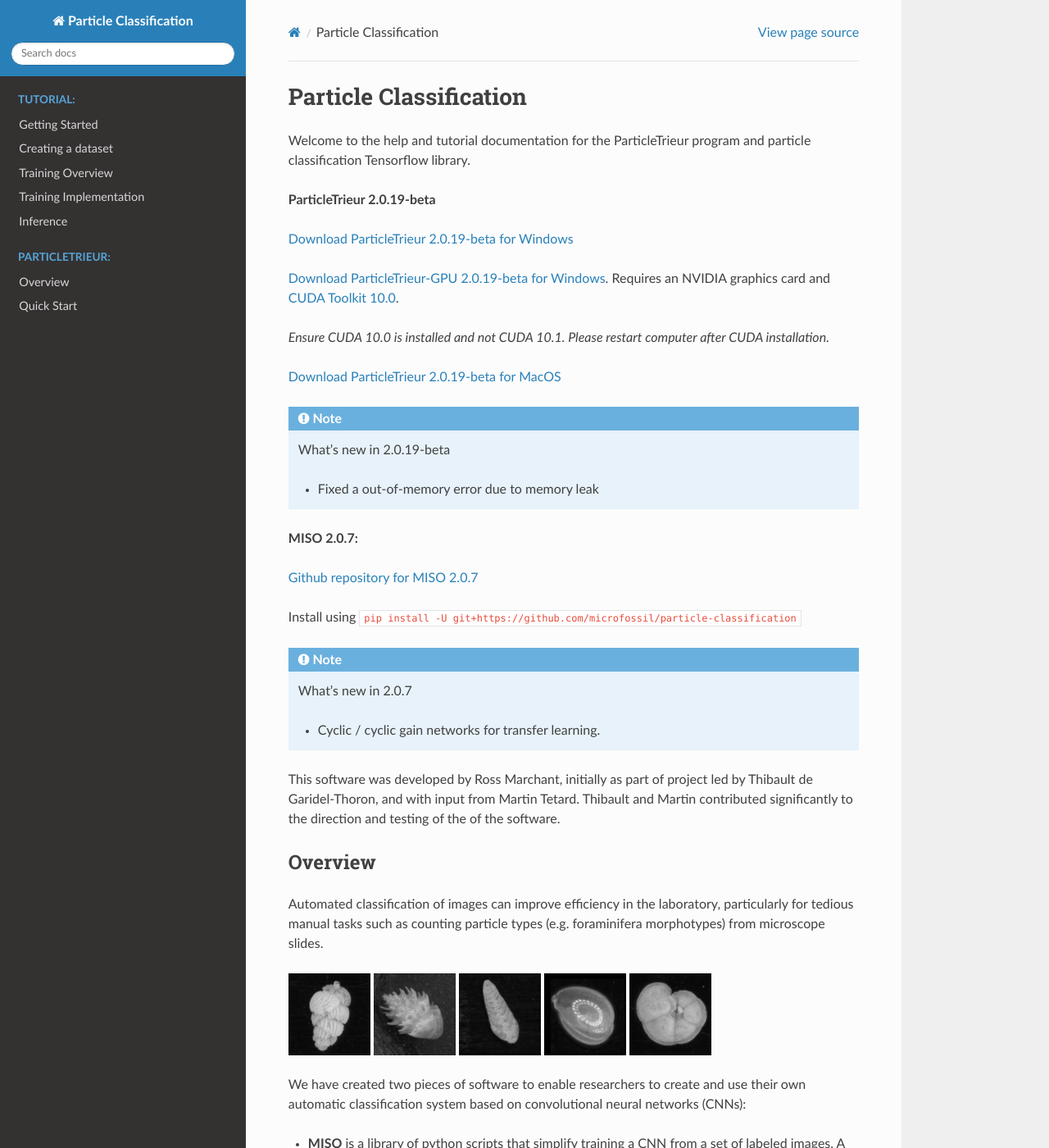
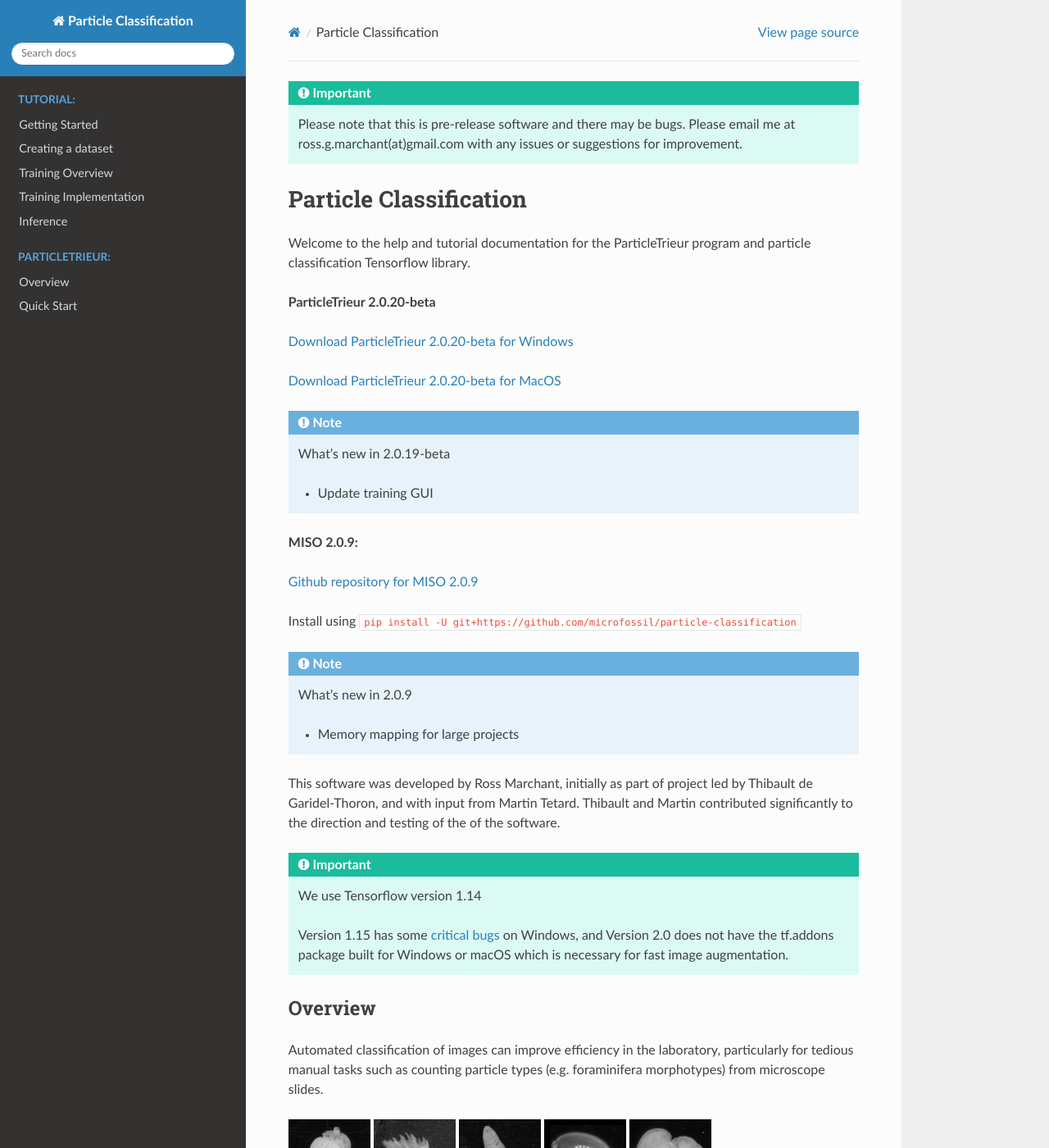
Before and after one commit to microfossil/particle-classification-examples, a Sphinx documentation site: the page built from docs/index.rst, in a window 1280 px wide and 1400 px high. Shown: the whole window at 82% size. Built offline with Sphinx 7.4.7 and the Read the Docs theme 2.0.0, drawn with Linux system fonts in a browser that asks for light colours.

Commit message:
Updated version

```diff
--- a/docs/index.rst
+++ b/docs/index.rst
@@ -2,37 +2,48 @@
    sphinx-quickstart on Sat Aug 10 12:32:34 2019.
    You can adapt this file completely to your liking, but it should at least
    contain the root `toctree` directive.
+
+.. important::
+
+   Please note that this is pre-release software and there may be bugs. Please email me at ross.g.marchant(at)gmail.com with any issues or suggestions for improvement.
+
 
 Particle Classification
 =======================
 
 Welcome to the help and tutorial documentation for the ParticleTrieur program and particle classification Tensorflow library.
 
-**ParticleTrieur 2.0.19-beta**
+**ParticleTrieur 2.0.20-beta**
 
-`Download ParticleTrieur 2.0.19-beta for Windows <https://1drv.ms/u/s!AiQM7sVIv7fah4Z_otBACwSPnuzlSg?e=3hXxEL>`_
+`Download ParticleTrieur 2.0.20-beta for Windows <https://1drv.ms/u/s!AiQM7sVIv7fah4cG3vekkZSlsLo0VQ?e=FUQI7i>`_
 
-`Download ParticleTrieur-GPU 2.0.19-beta for Windows <https://1drv.ms/u/s!AiQM7sVIv7fah4cAtVdAefCD7NHxZQ?e=8fdzdR>`_. Requires an NVIDIA graphics card and `CUDA Toolkit 10.0 <https://developer.nvidia.com/cuda-10.0-download-archive>`_.
+.. `Download ParticleTrieur-GPU 2.0.19-beta for Windows <https://1drv.ms/u/s!AiQM7sVIv7fah4cAtVdAefCD7NHxZQ?e=8fdzdR>`_. Requires an NVIDIA graphics card and `CUDA Toolkit 10.0 <https://developer.nvidia.com/cuda-10.0-download-archive>`_.
 
-*Ensure CUDA 10.0 is installed and not CUDA 10.1. Please restart computer after CUDA installation.*
+.. *Ensure CUDA 10.0 is installed and not CUDA 10.1. Please restart computer after CUDA installation.*
 
-`Download ParticleTrieur 2.0.19-beta for MacOS <https://1drv.ms/u/s!AiQM7sVIv7fah4cBZT1FQASbEbopWw?e=020Aaa>`_
+`Download ParticleTrieur 2.0.20-beta for MacOS <https://1drv.ms/u/s!AiQM7sVIv7fah4cHkVmkIW82erH55g?e=pvKsDk>`_
 
 .. Note:: What's new in 2.0.19-beta
 
-   - Fixed a out-of-memory error due to memory leak
+   - Update training GUI
 
-**MISO 2.0.7:**
+**MISO 2.0.9:**
 
-`Github repository for MISO 2.0.7 <https://github.com/microfossil/particle-classification>`_
+`Github repository for MISO 2.0.9 <https://github.com/microfossil/particle-classification>`_
 
 Install using ``pip install -U git+https://github.com/microfossil/particle-classification``
 
-.. Note:: What's new in 2.0.7
+.. Note:: What's new in 2.0.9
 
-   - Cyclic / cyclic gain networks for transfer learning.
+   - Memory mapping for large projects
 
 This software was developed by Ross Marchant, initially as part of project led by Thibault de Garidel-Thoron, and with input from Martin Tetard. Thibault and Martin contributed significantly to the direction and testing of the of the software.
+
+.. important::
+
+   We use Tensorflow version 1.14
+
+   Version 1.15 has some `critical bugs <https://github.com/tensorflow/models/issues/7640>`_ on Windows, and Version 2.0 does not have the tf.addons package built for Windows or macOS which is necessary for fast image augmentation.
 
 Overview
 --------
```
